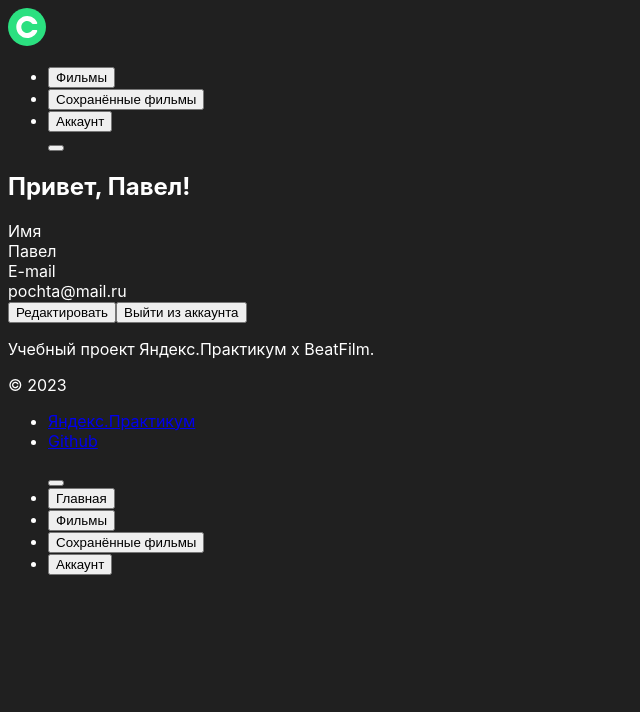
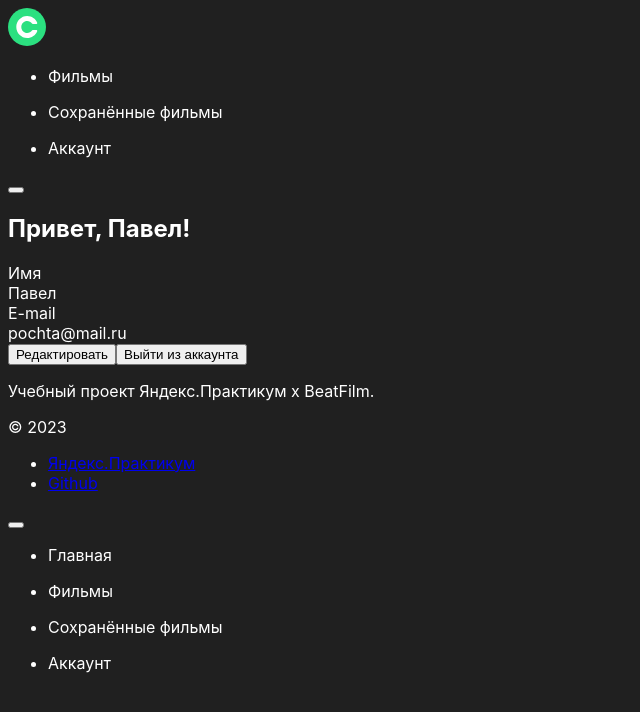
Before and after one commit to void4d/movies-explorer-frontend, a React (Create React App) app: page /profile in a window 1280 px wide. Shown: the top 712 px of the page, without its empty margins (0-640 px from the left). Built offline with nearby package versions, Linux system fonts and the light colour scheme.

Commit message:
fix: Доработать SideMenu

```diff
--- a/src/components/App/App.js
+++ b/src/components/App/App.js
@@ -17,10 +17,12 @@ function App() {
 
   function openSideMenu(e) {
     setIsSideMenuOpen(true);
+    document.body.style.overflow = 'hidden';
   }
 
   function closeSideMenu() {
     setIsSideMenuOpen(false);
+    document.body.style.overflow = 'unset';
   }
 
   const isLoggedIn = true;
--- a/src/components/Header/Header.css
+++ b/src/components/Header/Header.css
@@ -41,11 +41,7 @@
 }
 
 .header__movies {
-  color: #ffffff;
-  padding: 0;
-  background: none;
-  outline: none;
-  border: none;
+  margin: 0;
   padding-right: 20px;
   cursor: pointer;
   font-size: 14px;
@@ -64,11 +60,7 @@
 }
 
 .header__saved-movies {
-  color: #ffffff;
-  padding: 0;
-  background: none;
-  outline: none;
-  border: none;
+  margin: 0;
   padding-right: 50px;
   cursor: pointer;
   font-size: 14px;
@@ -86,11 +78,6 @@
 }
 
 .header__account-button {
-  padding: 0;
-  background: none;
-  outline: none;
-  border: none;
-  color: #ffffff;
   display: flex;
   justify-content: center;
   align-items: center;
@@ -99,6 +86,7 @@
 }
 
 .header__account {
+  margin: 0;
   padding-right: 13px;
   font-size: 14px;
   line-height: 16px;
@@ -136,10 +124,7 @@
 }
 
 .header__register-button {
-  padding: 0;
-  background: none;
-  outline: none;
-  border: none;
+  margin: 0;
   padding-right: 30px;
   cursor: pointer;
   font-size: 12px;
@@ -153,10 +138,6 @@
 }
 
 .header__login-button {
-  padding: 0;
-  background: none;
-  outline: none;
-  border: none;
   margin-right: 70px;
   background-color: #3ddc84;
   width: 76px;
--- a/src/components/Header/Header.js
+++ b/src/components/Header/Header.js
@@ -15,45 +15,47 @@ function Header({ isLoggedIn, onClick }) {
 
   const menuButton = (
     <button className="menu-button" onClick={onClick}>
-      <div className="menu-button__line"></div>
-      <div className="menu-button__line"></div>
-      <div className="menu-button__line"></div>
+      <span className="menu-button__line"></span>
+      <span className="menu-button__line"></span>
+      <span className="menu-button__line"></span>
     </button>
   );
 
   const loggedInContainer = (
+    <>
       <ul className="header__account-container">
         <li>
           <Link to="/movies" className="link">
-          <button className={`header__movies ${isMoviesPage ? 'header__movies_clicked' : ''}`}>Фильмы</button>
+            <p className={`header__movies ${isMoviesPage ? 'header__movies_clicked' : ''}`}>Фильмы</p>
           </Link>
         </li>
         <li>
           <Link to="/saved-movies" className="link">
-          <button className={`header__saved-movies ${isSavedMoviesPage ? 'header__saved-movies_clicked' : ''}`}>
+            <p className={`header__saved-movies ${isSavedMoviesPage ? 'header__saved-movies_clicked' : ''}`}>
               Сохранённые фильмы
-          </button>
+            </p>
           </Link>
         </li>
         <li>
           <Link to="/profile" className="link">
-          <button className="header__account-button">
-            <div className={`header__account ${isProfilePage ? 'header__account_clicked' : ''}`}>Аккаунт</div>
+            <div className="header__account-button">
+              <p className={`header__account ${isProfilePage ? 'header__account_clicked' : ''}`}>Аккаунт</p>
               <div className="header__account-icon-container">
                 <div className="header__account-icon"></div>
               </div>
-          </button>
+            </div>
           </Link>
         </li>
+      </ul>
       {menuButton}
-    </ul>
+    </>
   );
 
   const loggedOutContainer = (
     <ul className="header__account-container">
       <li>
         <Link to="/signup" className="link">
-          <button className="header__register-button link">Регистрация</button>
+          <p className="header__register-button link">Регистрация</p>
         </Link>
       </li>
       <li>
--- a/src/components/Portfolio/Portfolio.js
+++ b/src/components/Portfolio/Portfolio.js
@@ -2,8 +2,9 @@ import ArrowIcon from '../../images/icon-arrow.svg';
 
 function Portfolio() {
   return (
+    <>
+      <h4 className="portfolio__header">Портфолио</h4>
       <ul className="portfolio">
-      <h4 className="portfolio__header">Портфолио</h4>
         <li className="portfolio__link-container">
           <a
             className="portfolio__link"
@@ -39,6 +40,7 @@ function Portfolio() {
           </a>
         </li>
       </ul>
+    </>
   );
 }
 
--- a/src/components/SideMenu/SideMenu.css
+++ b/src/components/SideMenu/SideMenu.css
@@ -23,6 +23,7 @@
   align-items: center;
   transition: right 0.3s ease;
   z-index: 1;
+  overflow-y: scroll;
 }
 
 .open {
@@ -52,12 +53,17 @@
   opacity: 0.7;
 }
 
+.side-menu__navigation {
+  margin: 0;
+  list-style: none;
+  padding: 0;
+  display: flex;
+  flex-direction: column;
+  align-items: center;
+}
+
 .side-menu__main {
-  color: #ffffff;
-  padding: 0;
-  background: none;
-  outline: none;
-  border: none;
+  margin: 0;
   padding-top: 159px;
   font-size: 18px;
   font-weight: 500;
@@ -77,11 +83,7 @@
 }
 
 .side-menu__movies {
-  color: #ffffff;
-  padding: 0;
-  background: none;
-  outline: none;
-  border: none;
+  margin: 0;
   font-size: 18px;
   font-weight: 500;
   text-decoration: none;
@@ -102,11 +104,7 @@
 }
 
 .side-menu__saved-movies {
-  color: #ffffff;
-  padding: 0;
-  background: none;
-  outline: none;
-  border: none;
+  margin: 0;
   font-size: 18px;
   font-weight: 500;
   margin-bottom: 620px;
@@ -125,16 +123,12 @@
 }
 
 .side-menu__account-container {
-  color: #ffffff;
-  padding: 0;
-  background: none;
-  outline: none;
-  border: none;
   display: flex;
   align-items: center;
   list-style: none;
   margin: 0;
   cursor: pointer;
+  margin-bottom: 92px;
 }
 
 .side-menu__account-button {
@@ -206,4 +200,8 @@
   .side-menu__saved-movies {
     margin-bottom: 444px;
   }
+
+  .side-menu__account-container {
+    margin-bottom: 48px;
+  }
 }
--- a/src/components/SideMenu/SideMenu.js
+++ b/src/components/SideMenu/SideMenu.js
@@ -10,38 +10,42 @@ function SideMenu({ isOpen, onClose }) {
 
   return (
     <div className={`side-menu-overlay ${isOpen ? 'open' : ''}`} onClick={onClose}>
-      <ul className={`side-menu ${isOpen ? 'open' : ''}`} onClick={(e) => e.stopPropagation()}>
+      <div className={`side-menu ${isOpen ? 'open' : ''}`} onClick={(e) => e.stopPropagation()}>
         <button className="side-menu__close-button" onClick={onClose}></button>
+        <ul className="side-menu__navigation">
           <li>
             <Link to="/" className="link">
-            <button className={`side-menu__main ${isMainPage ? 'side-menu__main_clicked' : ''}`}>Главная</button>
+              <p className={`side-menu__main ${isMainPage ? 'side-menu__main_clicked' : ''}`}>Главная</p>
             </Link>
           </li>
           <li>
             <Link to="/movies" className="link">
-            <button className={`side-menu__movies ${isMoviesPage ? 'side-menu__movies_clicked' : ''}`}>Фильмы</button>
+              <p className={`side-menu__movies ${isMoviesPage ? 'side-menu__movies_clicked' : ''}`}>Фильмы</p>
             </Link>
           </li>
           <li>
             <Link to="/saved-movies" className="link">
-            <button className={`side-menu__saved-movies ${isSavedMoviesPage ? 'side-menu__saved-movies_clicked' : ''}`}>
+              <p className={`side-menu__saved-movies ${isSavedMoviesPage ? 'side-menu__saved-movies_clicked' : ''}`}>
                 Сохранённые фильмы
-            </button>
+              </p>
             </Link>
           </li>
           <li>
             <Link to="/profile" className="link">
-            <button className="side-menu__account-container">
+              <div className="side-menu__account-container">
                 <div className="side-menu__account-button">
-                <div className={`side-menu__account ${isProfilePage ? 'side-menu__account_clicked' : ''}`}>Аккаунт</div>
+                  <div className={`side-menu__account ${isProfilePage ? 'side-menu__account_clicked' : ''}`}>
+                    Аккаунт
+                  </div>
                   <div className="side-menu__account-icon-container">
                     <div className="side-menu__account-icon"></div>
                   </div>
                 </div>
-            </button>
+              </div>
             </Link>
           </li>
         </ul>
+      </div>
     </div>
   );
 }
```
Also changed, not shown: src/components/Portfolio/Portfolio.css (+9 -0 lines). Lines whose indentation alone changed are shown as unchanged.
